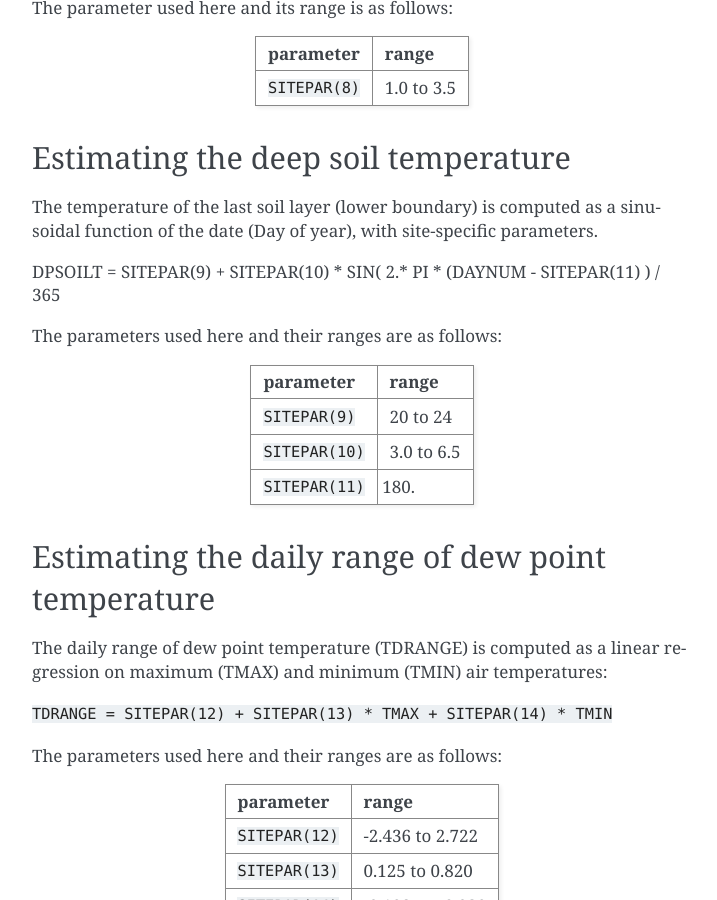
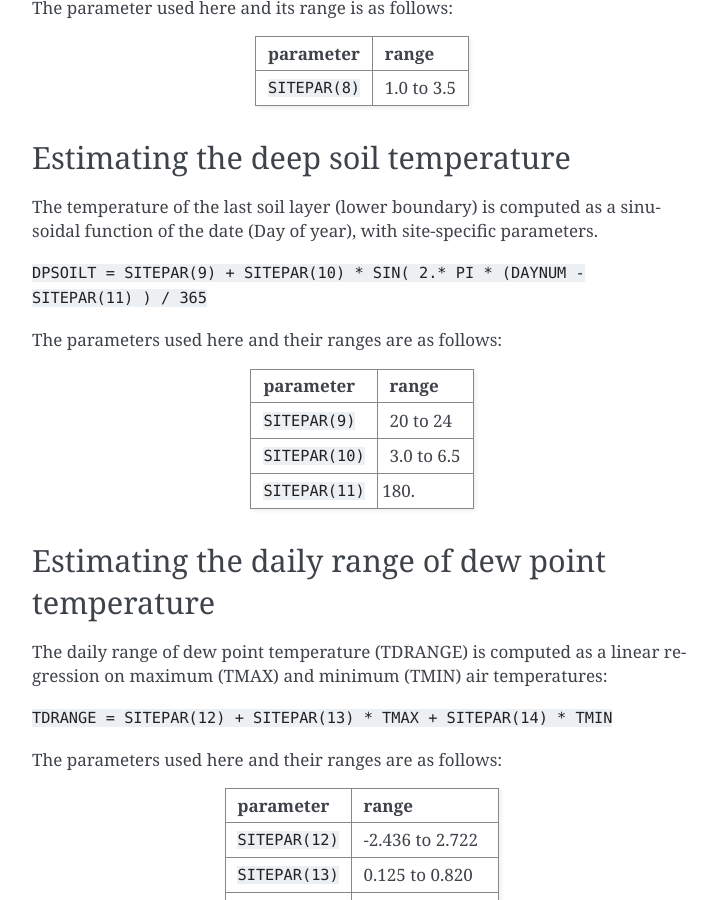
Before and after one commit to tcztzy/cotton2k, a Sphinx documentation site: the page built from docs/advance/site.rst, in a window 1280 px wide and 900 px high, scrolled down 2842 px. Shown: the whole window, without its empty margins (388-1105 px from the left). Built offline with Sphinx 7.4.7, drawn with Linux system fonts in a browser that asks for light colours.

```diff
--- a/docs/advance/site.rst
+++ b/docs/advance/site.rst
@@ -134,7 +134,7 @@ Estimating the deep soil temperature
 
 The temperature of the last soil layer (lower boundary) is computed as a sinusoidal function of the date (Day of year), with site-specific parameters.
 
-DPSOILT = SITEPAR(9) + SITEPAR(10) * SIN( 2.* PI * (DAYNUM - SITEPAR(11) ) / 365
+``DPSOILT = SITEPAR(9) + SITEPAR(10) * SIN( 2.* PI * (DAYNUM - SITEPAR(11) ) / 365``
 
 The parameters used here and their ranges are as follows:
 
```
